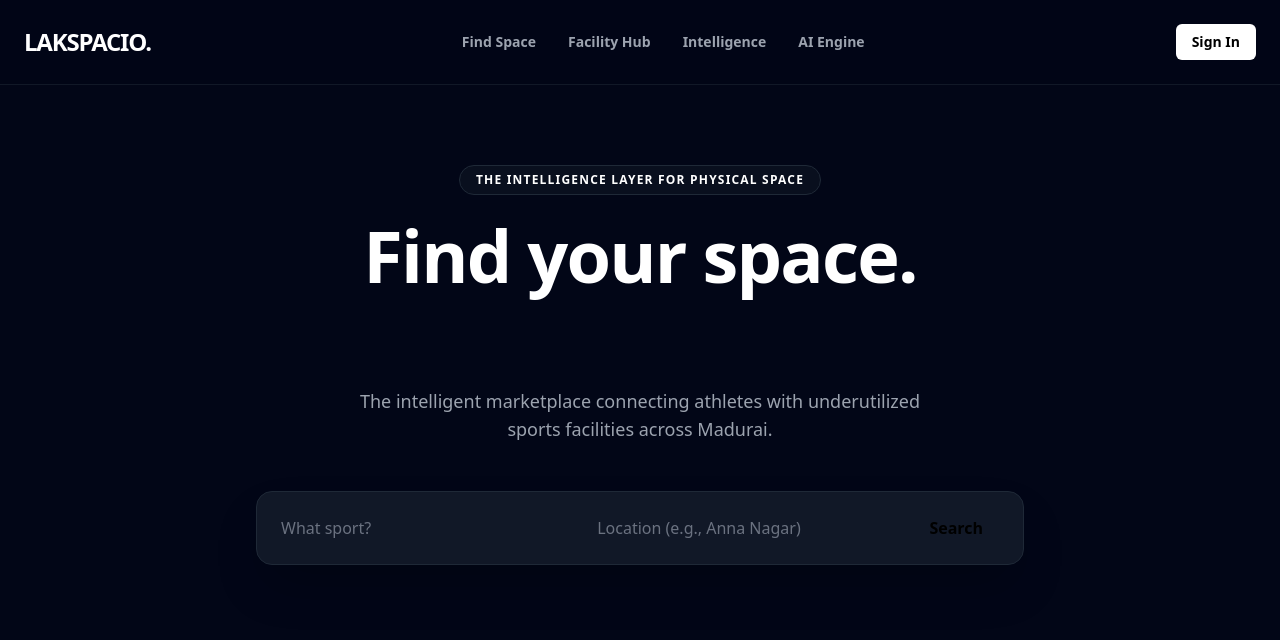
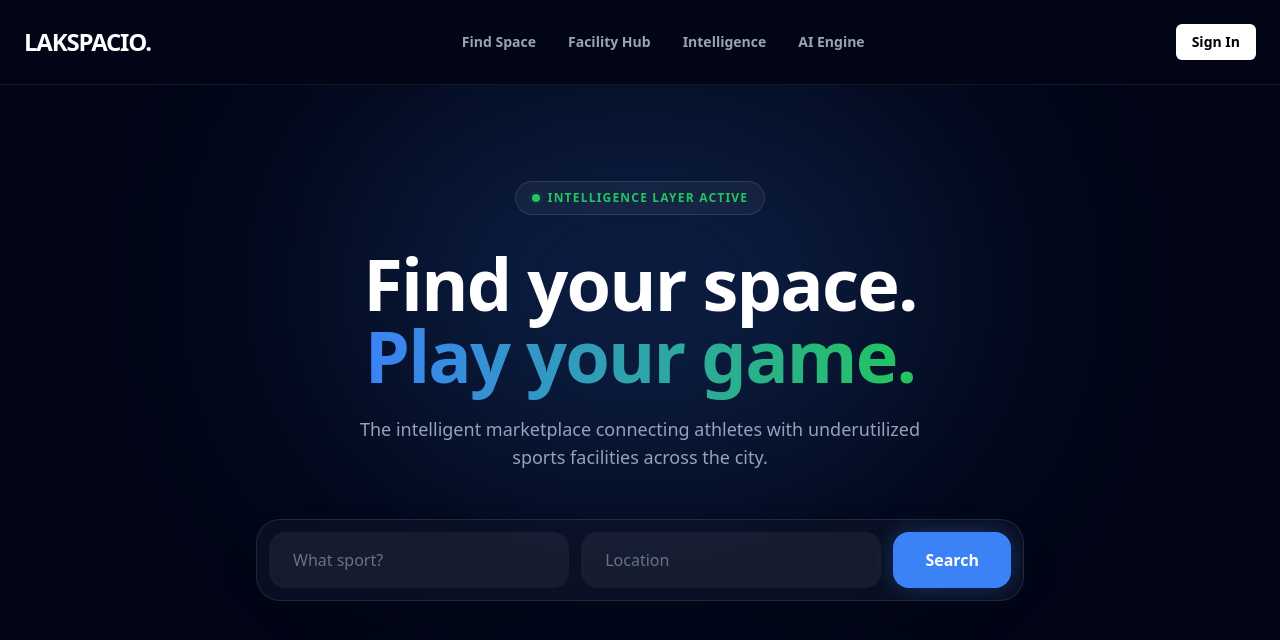
Before and after one commit to dheenadhayalan071-debug/lakspacio, a Next.js app: page / in a window 1280 px wide. Shown: the top 640 px of the page. Built offline with nearby package versions, Linux system fonts and the light colour scheme.

Commit message:
Refactor Home page layout and styles
Updated layout and styles for the Home page, including a glowing background effect and a new search interface.

```diff
--- a/src/app/page.tsx
+++ b/src/app/page.tsx
@@ -2,35 +2,44 @@ import Link from "next/link";
 
 export default function Home() {
   return (
-    <main className="px-6 pt-20 pb-16 flex flex-col items-center text-center">
-      <div className="inline-block mb-6 px-4 py-1.5 rounded-full border border-gray-800 bg-gray-900/50 text-brand-yellow text-xs font-bold uppercase tracking-widest">
-        The Intelligence Layer for Physical Space
+    <main className="px-6 pt-24 pb-16 flex flex-col items-center text-center relative overflow-hidden">
+
+      {/* Glowing Ambient Background Effect */}
+      <div className="absolute top-0 left-1/2 -translate-x-1/2 w-[600px] h-[400px] bg-brand-blue/20 blur-[120px] rounded-full pointer-events-none"></div>
+
+      {/* Live System Indicator Badge */}
+      <div className="relative inline-flex items-center gap-2 mb-8 px-4 py-2 rounded-full border border-white/10 bg-white/5 backdrop-blur-md text-xs font-semibold uppercase tracking-widest text-brand-neon">
+        <span className="relative flex h-2 w-2">
+          <span className="animate-ping absolute inline-flex h-full w-full rounded-full bg-brand-neon opacity-75"></span>
+          <span className="relative inline-flex rounded-full h-2 w-2 bg-brand-neon"></span>
+        </span>
+        Intelligence Layer Active
       </div>
 
-      <h1 className="text-5xl md:text-7xl font-extrabold tracking-tight mb-6 leading-tight">
+      <h1 className="relative text-5xl md:text-7xl font-extrabold tracking-tight mb-6 leading-tight">
         Find your space. <br/>
-        <span className="text-transparent bg-clip-text bg-gradient-to-r from-brand-yellow to-brand-red">
+        <span className="text-transparent bg-clip-text bg-gradient-to-r from-brand-blue to-brand-neon">
           Play your game.
         </span>
       </h1>
 
-      <p className="text-gray-400 text-lg mb-12 max-w-xl mx-auto">
-        The intelligent marketplace connecting athletes with underutilized sports facilities across Madurai.
+      <p className="relative text-slate-400 text-lg mb-12 max-w-xl mx-auto">
+        The intelligent marketplace connecting athletes with underutilized sports facilities across the city.
       </p>
 
-      {/* Search Engine Interface */}
-      <div className="w-full max-w-3xl bg-gray-900 p-2 rounded-2xl border border-gray-800 flex flex-col md:flex-row gap-2 shadow-2xl">
+      {/* Smooth Bento-Style Search Engine */}
+      <div className="relative w-full max-w-3xl bg-brand-surface/60 backdrop-blur-xl p-3 rounded-3xl border border-white/10 flex flex-col md:flex-row gap-3 shadow-2xl">
         <input
           type="text"
           placeholder="What sport?"
-          className="w-full bg-transparent p-4 outline-none text-white placeholder-gray-500 rounded-xl hover:bg-gray-800 focus:bg-gray-800 transition-colors"
+          className="w-full bg-white/5 px-6 py-4 outline-none text-white placeholder-slate-500 rounded-2xl hover:bg-white/10 focus:bg-white/10 transition-all"
         />
         <input
           type="text"
-          placeholder="Location (e.g., Anna Nagar)"
-          className="w-full bg-transparent p-4 outline-none text-white placeholder-gray-500 rounded-xl hover:bg-gray-800 focus:bg-gray-800 transition-colors"
+          placeholder="Location"
+          className="w-full bg-white/5 px-6 py-4 outline-none text-white placeholder-slate-500 rounded-2xl hover:bg-white/10 focus:bg-white/10 transition-all"
         />
-        <Link href="/search" className="bg-brand-yellow text-black font-bold px-8 py-4 rounded-xl hover:bg-yellow-400 transition-colors w-full md:w-auto shrink-0 flex items-center justify-center">
+        <Link href="/search" className="bg-brand-blue text-white font-bold px-8 py-4 rounded-2xl hover:bg-blue-500 shadow-[0_0_20px_rgba(59,130,246,0.3)] transition-all w-full md:w-auto shrink-0 flex items-center justify-center">
           Search
         </Link>
       </div>
```
